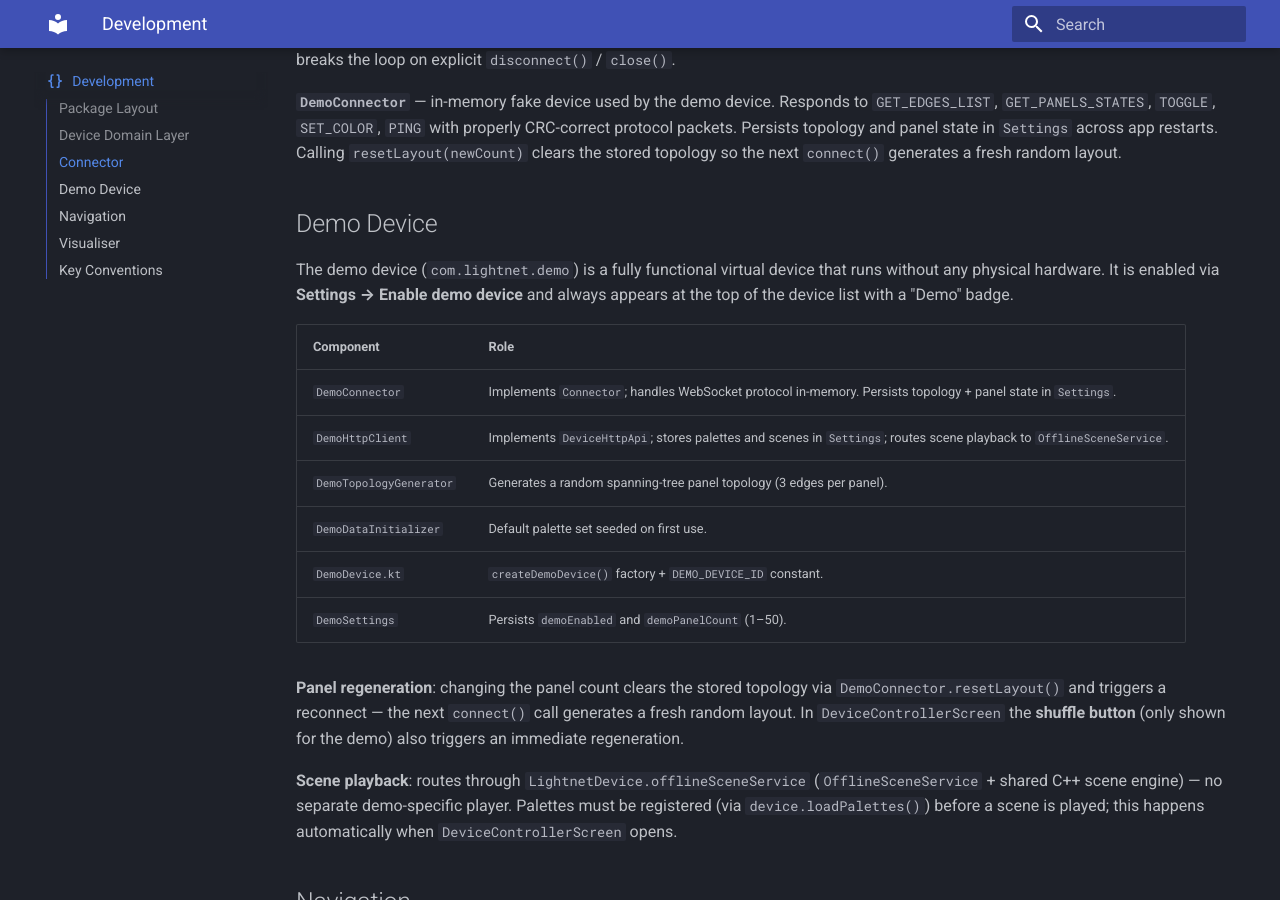
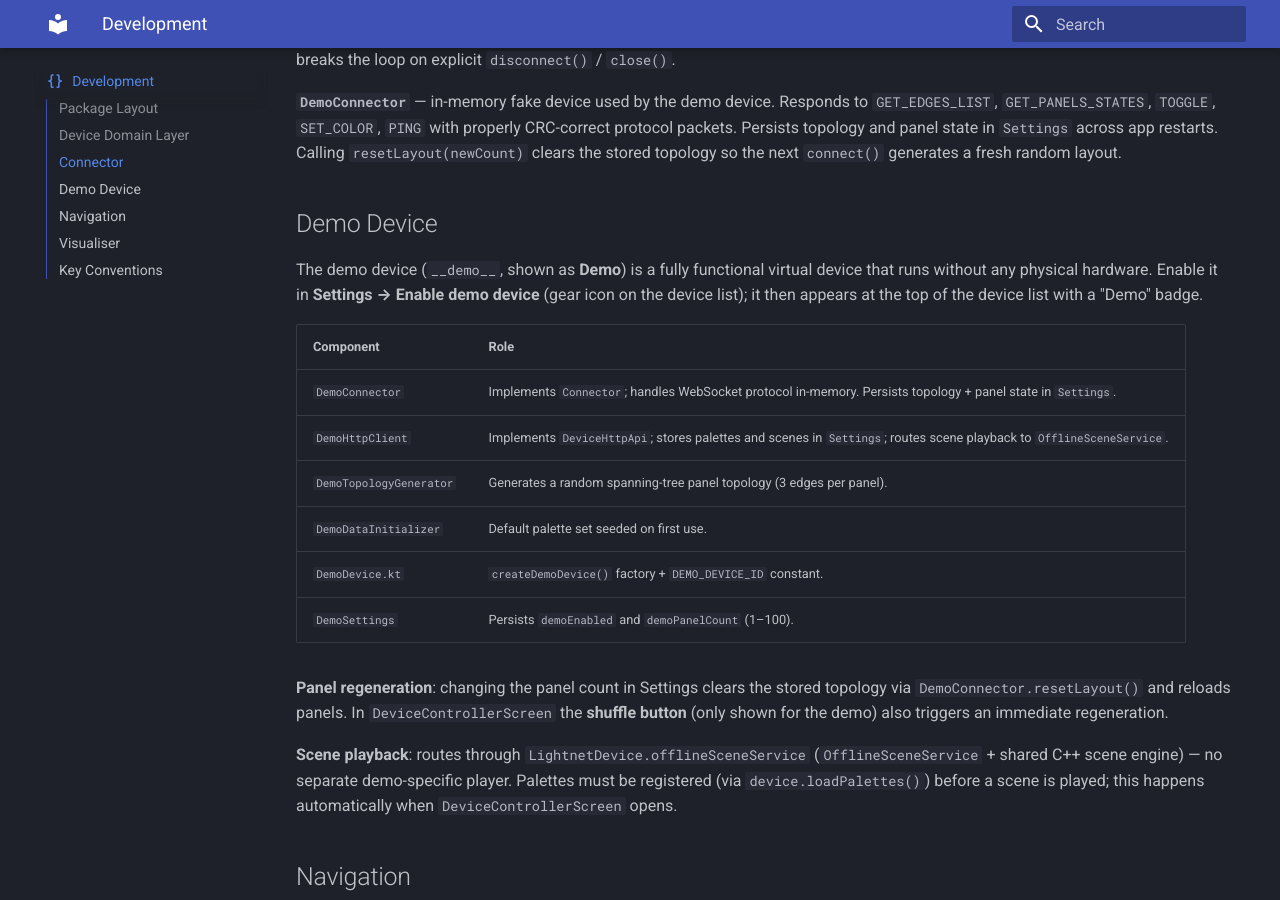
Before and after one commit to przemczan/lightnet-mobile, an MkDocs documentation site: the page built from docs/development.md, in a window 1280 px wide and 900 px high, scrolled down 2045 px. Built offline with MkDocs 1.6.1 and Material for MkDocs 9.7.7, drawn with Linux system fonts in a browser that asks for light colours.

Commit message:
update docs

```diff
--- a/docs/development.md
+++ b/docs/development.md
@@ -63,7 +63,7 @@ fun close()
 
 ## Demo Device
 
-The demo device (`com.lightnet.demo`) is a fully functional virtual device that runs without any physical hardware. It is enabled via **Settings → Enable demo device** and always appears at the top of the device list with a "Demo" badge.
+The demo device (`__demo__`, shown as **Demo**) is a fully functional virtual device that runs without any physical hardware. Enable it in **Settings → Enable demo device** (gear icon on the device list); it then appears at the top of the device list with a "Demo" badge.
 
 | Component | Role |
 |---|---|
@@ -72,9 +72,9 @@ The demo device (`com.lightnet.demo`) is a fully functional virtual device that
 | `DemoTopologyGenerator` | Generates a random spanning-tree panel topology (3 edges per panel). |
 | `DemoDataInitializer` | Default palette set seeded on first use. |
 | `DemoDevice.kt` | `createDemoDevice()` factory + `DEMO_DEVICE_ID` constant. |
-| `DemoSettings` | Persists `demoEnabled` and `demoPanelCount` (1–50). |
+| `DemoSettings` | Persists `demoEnabled` and `demoPanelCount` (1–100). |
 
-**Panel regeneration**: changing the panel count clears the stored topology via `DemoConnector.resetLayout()` and triggers a reconnect — the next `connect()` call generates a fresh random layout. In `DeviceControllerScreen` the **shuffle button** (only shown for the demo) also triggers an immediate regeneration.
+**Panel regeneration**: changing the panel count in Settings clears the stored topology via `DemoConnector.resetLayout()` and reloads panels. In `DeviceControllerScreen` the **shuffle button** (only shown for the demo) also triggers an immediate regeneration.
 
 **Scene playback**: routes through `LightnetDevice.offlineSceneService` (`OfflineSceneService` + shared C++ scene engine) — no separate demo-specific player. Palettes must be registered (via `device.loadPalettes()`) before a scene is played; this happens automatically when `DeviceControllerScreen` opens.
 
```
Also changed, not shown: CLAUDE.md (+1 -1 lines), README.md (+1 -1 lines), docs/connectivity.md (+1 -1 lines), docs/getting-started.md (+16 -5 lines), docs/index.md (+1 -1 lines).
